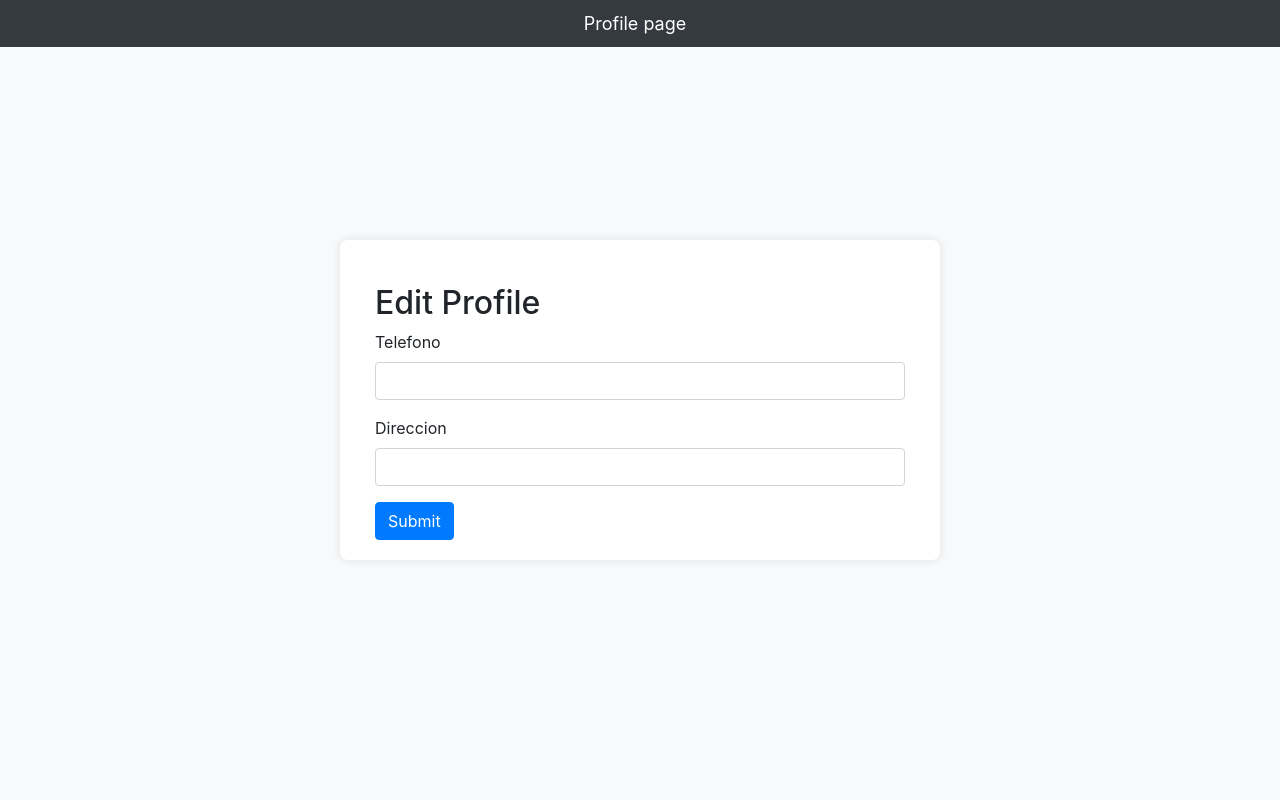
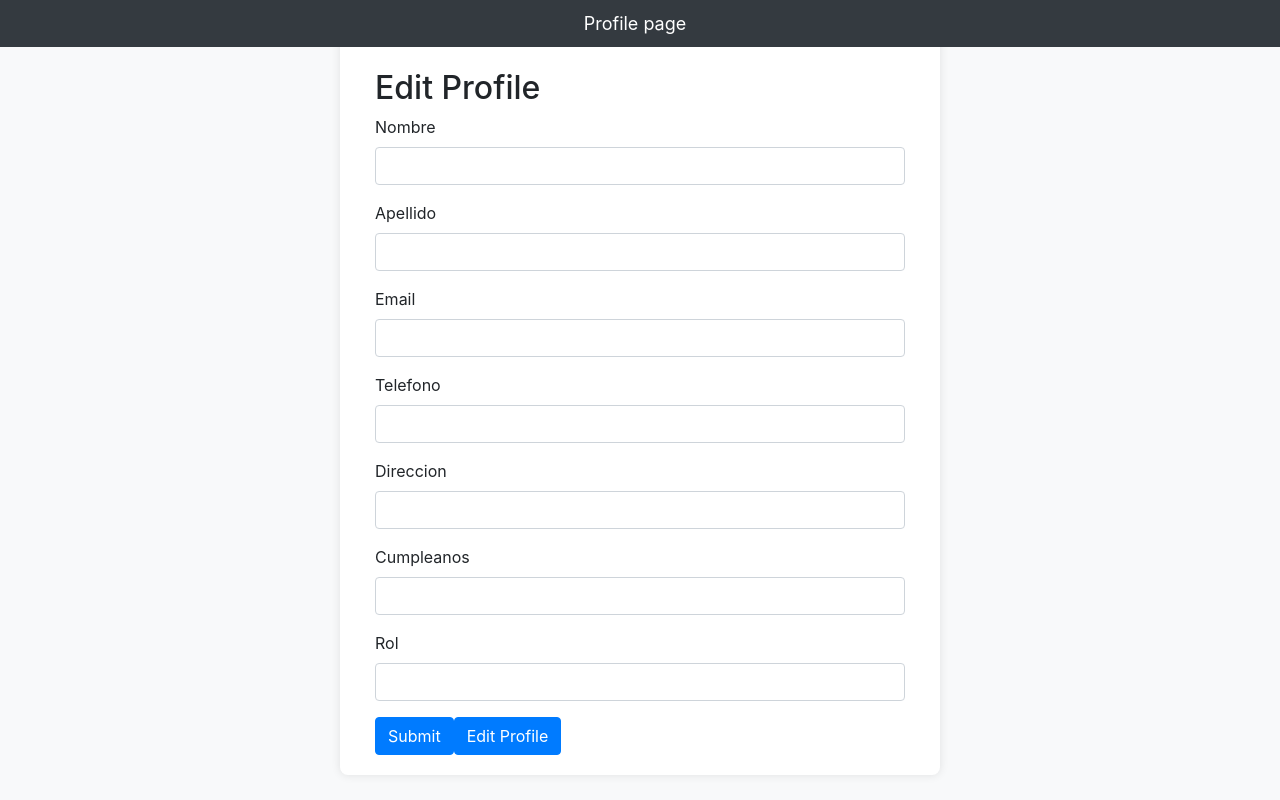
Before and after one commit to AlineRG/easyGrade, a Python web app: template app/templates/editProfile.html in a window 1280 px wide. Run offline with Jinja, Linux system fonts and the light colour scheme; the template is opened without the code that fills it, so the values that code supplies are empty, except form fields; form fields are guessed from the names that the template uses; some libraries are stand-ins or nearby versions.

Commit message:
Add new fields to editProfile

```diff
--- a/app/templates/editProfile.html
+++ b/app/templates/editProfile.html
@@ -25,6 +25,18 @@
                 <form method="POST" action="{{ url_for('edit_profile.edit_profile') }}">
                     {{ edit_profile_form.hidden_tag() }}
                     <div class="form-group">
+                        {{ edit_profile_form.nombre.label(class="form-label") }}
+                        {{ edit_profile_form.nombre(class="form-control") }}
+                    </div>
+                    <div class="form-group">
+                        {{ edit_profile_form.apellido.label(class="form-label") }}
+                        {{ edit_profile_form.apellido(class="form-control") }}
+                    </div>
+                    <div class="form-group">
+                        {{ edit_profile_form.email.label(class="form-label") }}
+                        {{ edit_profile_form.email(class="form-control") }}
+                    </div>
+                    <div class="form-group">
                         {{ edit_profile_form.telefono.label(class="form-label") }}
                         {{ edit_profile_form.telefono(class="form-control") }}
                     </div>
@@ -32,11 +44,21 @@
                         {{ edit_profile_form.direccion.label(class="form-label") }}
                         {{ edit_profile_form.direccion(class="form-control") }}
                     </div>
-                    {{ edit_profile_form.submit(class="btn btn-primary") }}
+                    <div class="form-group">
+                        {{ edit_profile_form.cumpleanos.label(class="form-label") }}
+                        {{ edit_profile_form.cumpleanos(class="form-control") }}
+                    </div>
+                    <div class="form-group">
+                        {{ edit_profile_form.rol.label(class="form-label") }}
+                        {{ edit_profile_form.rol(class="form-control") }}
+                    </div>
+                    <div class="d-flex gap-2">
+                        {{ edit_profile_form.submit(class="btn btn-primary") }}
+                        <a href="{{ url_for('edit_profile.edit_profile') }}" class="btn btn-primary">Edit Profile</a>
+                    </div>
                 </form>
             </div>
         </main>
     </div>
-
 </body>
 </html>
```
Also changed, not shown: app/routes/edit_profile.py (+15 -6 lines).
